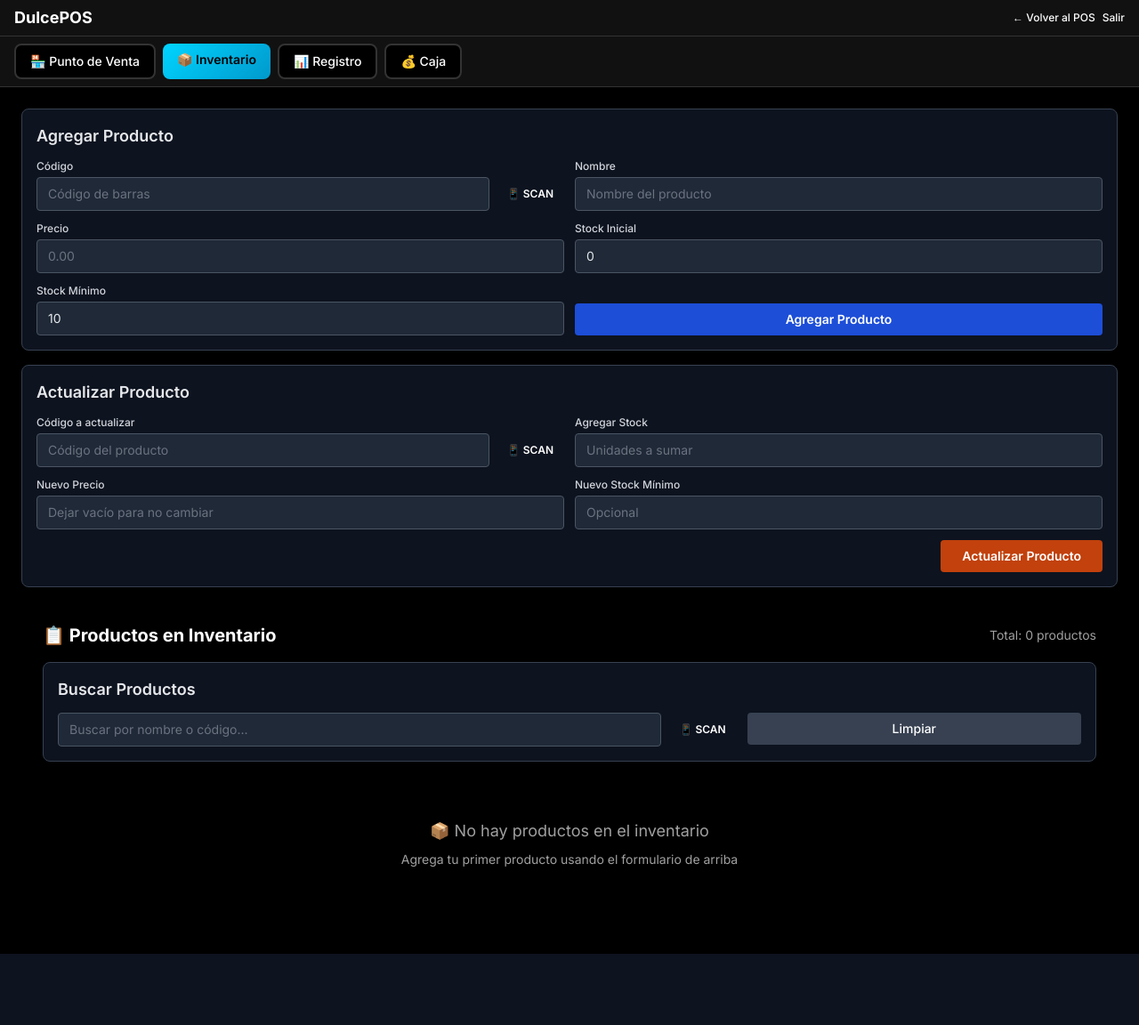
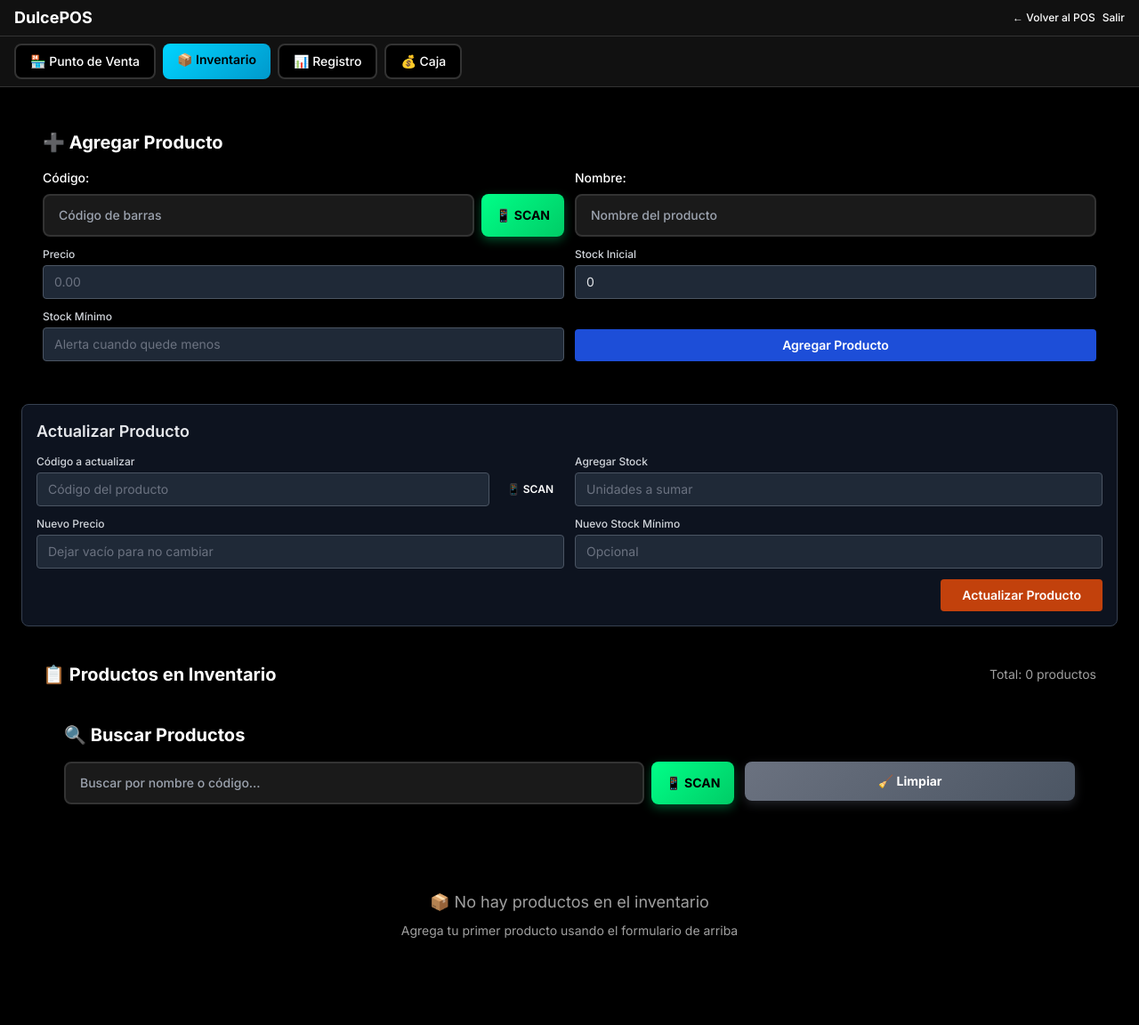
Before and after one commit to josesin1233/POS, a Django app: page /inventario/ in a window 1280 px wide. Shown: the whole page at 89% size. Before the commit the page ends 1072 px from the top, so only its background shows below. Run offline with Django 5.2, Linux system fonts and the light colour scheme; the visitor is signed in with stand-in values (Sample User, id 1); data that the repository does not hold is empty; parts of the project's set-up code (start-up, migrations or seed data) failed here and were passed over; some libraries are stand-ins or nearby versions.

Commit message:
Improve inventory styles and fix scanner logic
- Fix scanner callback to properly detect focused input fields
- Improve scanner logic to fill correct field based on user intent
- Remove autocomplete value '10' from minimum stock field
- Update search section to use cart-container styling
- Improve scan button styling with gradient and effects
- Enhance form labels and input field styling
- Match styling with 'low stock products' section design

🤖 Generated with [Claude Code](https://claude.ai/code)

Co-Authored-By: Claude <noreply@anthropic.com>

```diff
--- a/templates/inventario/inventario.html
+++ b/templates/inventario/inventario.html
@@ -283,29 +283,31 @@
     {% endif %}
 
     <!-- Agregar Producto -->
-    <div class="bg-gray-900/80 border border-gray-700 rounded-lg shadow p-4 mb-4">
-      <h2 class="text-lg font-semibold text-gray-200 mb-3">Agregar Producto</h2>
+    <div class="cart-container rounded-xl shadow-lg p-6 mb-6">
+      <h2 class="text-xl font-bold mb-4" style="color: var(--text-primary);">➕ Agregar Producto</h2>
 
       <form id="form-agregar-producto" class="space-y-3">
         <!-- Primera fila: Código + Nombre -->
         <div class="grid grid-cols-1 md:grid-cols-2 gap-3">
           <div>
-            <label class="block text-xs font-medium text-gray-300 mb-1">Código</label>
+            <label class="block text-sm font-medium mb-2" style="color: var(--text-primary);">Código:</label>
             <div class="flex gap-2">
               <input type="text" id="nuevo-codigo" required
-                     class="flex-1 px-3 py-2 bg-gray-800 border border-gray-600 rounded focus:border-blue-500 transition text-gray-200 text-sm placeholder-gray-500"
+                     class="flex-1 px-4 py-3 border-2 rounded-lg font-medium transition text-sm"
+                     style="background-color: var(--bg-tertiary); border-color: var(--border-color); color: var(--text-primary);"
                      placeholder="Código de barras">
               <button type="button" onclick="openScanner()"
-                      class="btn-scan px-3 py-2 rounded-lg transition-all text-xs font-semibold whitespace-nowrap"
-                      style="z-index: 1 !important; position: relative;">
+                      class="px-4 py-3 rounded-lg font-bold text-sm transition-all hover:scale-105"
+                      style="background: linear-gradient(135deg, var(--accent-green), #00cc66); color: #000000; border: none; box-shadow: 0 4px 12px rgba(0, 255, 136, 0.3);">
                 📱 SCAN
               </button>
             </div>
           </div>
           <div>
-            <label class="block text-xs font-medium text-gray-300 mb-1">Nombre</label>
+            <label class="block text-sm font-medium mb-2" style="color: var(--text-primary);">Nombre:</label>
             <input type="text" id="nuevo-nombre" required
-                   class="w-full px-3 py-2 bg-gray-800 border border-gray-600 rounded focus:border-blue-500 transition text-gray-200 text-sm placeholder-gray-500"
+                   class="w-full px-4 py-3 border-2 rounded-lg font-medium transition text-sm"
+                   style="background-color: var(--bg-tertiary); border-color: var(--border-color); color: var(--text-primary);"
                    placeholder="Nombre del producto">
           </div>
         </div>
@@ -330,7 +332,7 @@
         <div class="grid grid-cols-1 md:grid-cols-2 gap-3">
           <div>
             <label class="block text-xs font-medium text-gray-300 mb-1">Stock Mínimo</label>
-            <input type="number" id="nuevo-stock-minimo" min="0" step="1" value="10"
+            <input type="number" id="nuevo-stock-minimo" min="0" step="1"
                    class="w-full px-3 py-2 bg-gray-800 border border-gray-600 rounded focus:border-blue-500 transition text-gray-200 text-sm placeholder-gray-500"
                    placeholder="Alerta cuando quede menos">
           </div>
@@ -440,24 +442,26 @@
       </div>
 
       <!-- Buscador de Productos -->
-      <div class="bg-gray-900/80 border border-gray-700 rounded-lg shadow p-4 mb-4">
-        <h3 class="text-lg font-semibold text-gray-200 mb-3">Buscar Productos</h3>
+      <div class="cart-container rounded-xl shadow-lg p-6 mb-6">
+        <h3 class="text-xl font-bold mb-4" style="color: var(--text-primary);">🔍 Buscar Productos</h3>
         <div class="grid grid-cols-1 md:grid-cols-3 gap-3">
           <div class="md:col-span-2">
             <div class="flex gap-2">
               <input type="text" id="buscar-inventario"
-                     class="flex-1 px-3 py-2 bg-gray-800 border border-gray-600 rounded focus:border-blue-500 transition text-gray-200 text-sm placeholder-gray-500"
+                     class="flex-1 px-4 py-3 border-2 rounded-lg font-medium transition text-sm"
+                     style="background-color: var(--bg-tertiary); border-color: var(--border-color); color: var(--text-primary);"
                      placeholder="Buscar por nombre o código...">
               <button type="button" onclick="openScanner()"
-                      class="btn-scan px-3 py-2 rounded-lg transition-all text-xs font-semibold whitespace-nowrap"
-                      style="z-index: 1 !important; position: relative;">
+                      class="px-4 py-3 rounded-lg font-bold text-sm transition-all hover:scale-105"
+                      style="background: linear-gradient(135deg, var(--accent-green), #00cc66); color: #000000; border: none; box-shadow: 0 4px 12px rgba(0, 255, 136, 0.3);">
                 📱 SCAN
               </button>
             </div>
           </div>
           <div>
-            <button onclick="limpiarBusqueda()" class="w-full py-2 px-4 bg-gray-700 hover:bg-gray-600 rounded font-medium text-sm transition">
-              Limpiar
+            <button onclick="limpiarBusqueda()" class="w-full py-3 px-4 rounded-lg font-bold text-sm transition-all hover:scale-105"
+                    style="background: linear-gradient(135deg, #6b7280, #4b5563); color: white; border: none; box-shadow: 0 4px 12px rgba(107, 114, 128, 0.3);">
+              🧹 Limpiar
             </button>
           </div>
         </div>
@@ -534,23 +538,32 @@ document.addEventListener("DOMContentLoaded", () => {
         const nuevoCodigo = document.getElementById('nuevo-codigo');
         const stockCodigo = document.getElementById('stock-codigo');
 
-        // Fill the most appropriate field based on what's visible/active
-        if (document.activeElement === buscarInventario ||
-            (!document.activeElement || document.activeElement === document.body)) {
-            // If search field is active or no field is focused, use search
+        // Fill the most appropriate field based on which is visible and likely intended
+        // Priority: focused input > closest input to recently clicked scan button > search field
+        const activeElement = document.activeElement;
+
+        if (activeElement && (activeElement === nuevoCodigo || activeElement === stockCodigo || activeElement === buscarInventario)) {
+            // If any of our target inputs is focused, use that one
+            activeElement.value = code;
+            if (activeElement === stockCodigo) {
+                setTimeout(() => buscarProductoParaActualizar(code), 100);
+            } else if (activeElement === buscarInventario) {
+                filtrarProductos(code);
+            }
+        } else if (stockCodigo && stockCodigo.offsetParent !== null && !stockCodigo.value) {
+            // If update form is visible and empty, prefer it
+            stockCodigo.value = code;
+            stockCodigo.focus();
+            setTimeout(() => buscarProductoParaActualizar(code), 100);
+        } else if (nuevoCodigo && !nuevoCodigo.value) {
+            // If add form field is empty, use it
+            nuevoCodigo.value = code;
+            nuevoCodigo.focus();
+        } else {
+            // Default to search
             buscarInventario.value = code;
             buscarInventario.focus();
             filtrarProductos(code);
-        } else if (stockCodigo && stockCodigo.offsetParent !== null) {
-            stockCodigo.value = code;
-            stockCodigo.focus();
-            // Auto-search product
-            setTimeout(() => {
-                buscarProductoParaActualizar(code);
-            }, 100);
-        } else if (nuevoCodigo) {
-            nuevoCodigo.value = code;
-            nuevoCodigo.focus();
         }
 
         console.log(`Barcode ${code} processed in inventory`);
@@ -926,7 +939,7 @@ async function editarProducto(id) {
             // Fill the update form with product data
             document.getElementById('stock-codigo').value = producto.codigo;
             document.getElementById('nuevo-precio-update').value = producto.precio;
-            document.getElementById('stock-minimo-update').value = producto.stock_minimo || 10;
+            document.getElementById('stock-minimo-update').value = producto.stock_minimo || '';
 
             // Show product info
             mostrarInfoProducto(producto);
```
